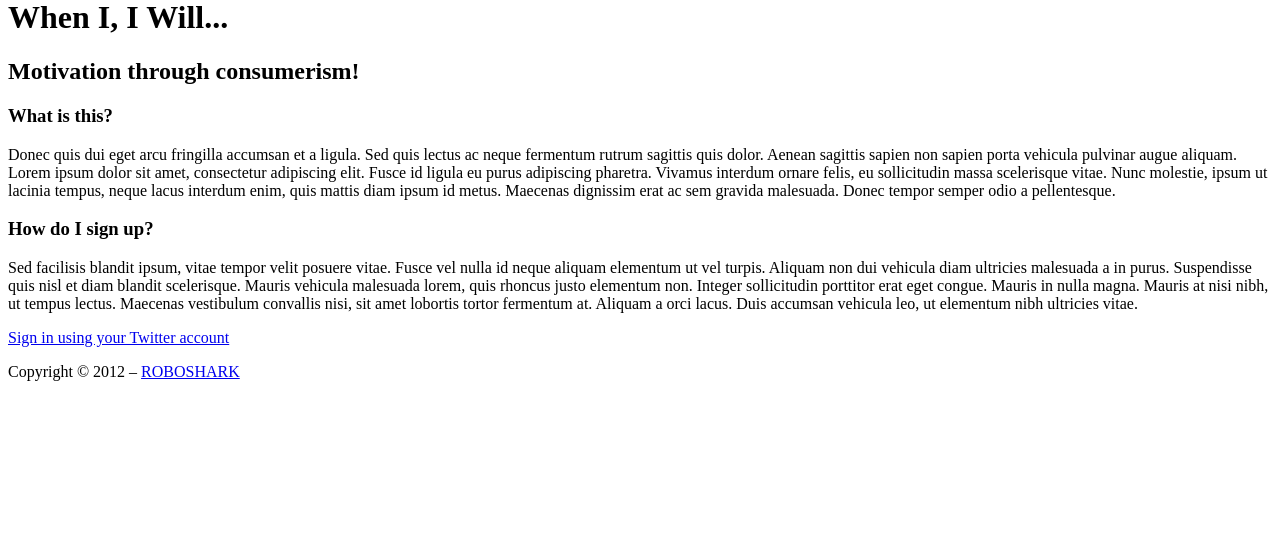
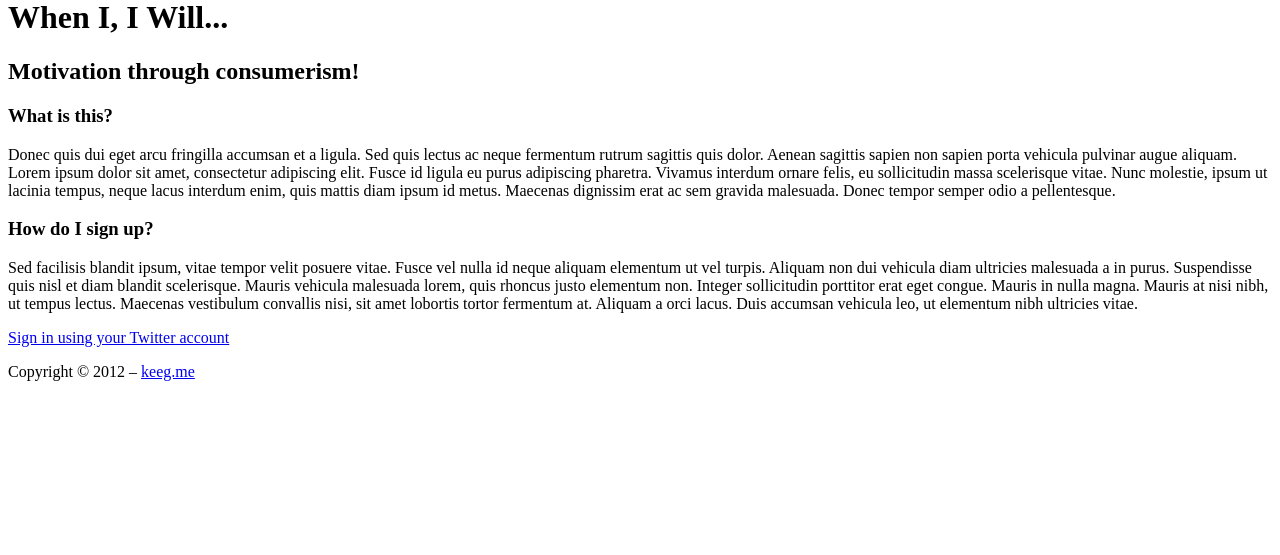
Before and after one commit to keeeeeegan/When-I-Finally, a PHP site: page / in a window 1280 px wide. Shown: the part 22-577 px from the top of the page. Run offline with PHP 8.4, Linux system fonts and the light colour scheme.

Commit message:
adding git ignore and modified template

```diff
--- a/index.php
+++ b/index.php
@@ -1,4 +1,3 @@
-
 <!DOCTYPE html>
 <html dir="ltr" lang="en-US">
 
@@ -12,7 +11,7 @@
 
 </head>
 
-<body>
+<body class="splash">
 
 <hgroup>
 	<h1>When I, I Will...</h1>
@@ -32,13 +31,11 @@
 </div>
 
 <div class="sign_in">
-
-	<a href=".php" class="twitter_button">Sign in using your Twitter account</a>
-
+	<a href="twitteroauth/redirect.php" class="twitter_button">Sign in using your Twitter account</a>
 </div>
 
 <footer>
-	<p>Copyright &copy; 2012 &ndash; <a href="#">ROBOSHARK</a></p>
+	<p>Copyright &copy; 2012 &ndash; <a href="#">keeg.me</a></p>
 </footer>
 
 </body>
```
Also changed, not shown: 2 other files.
